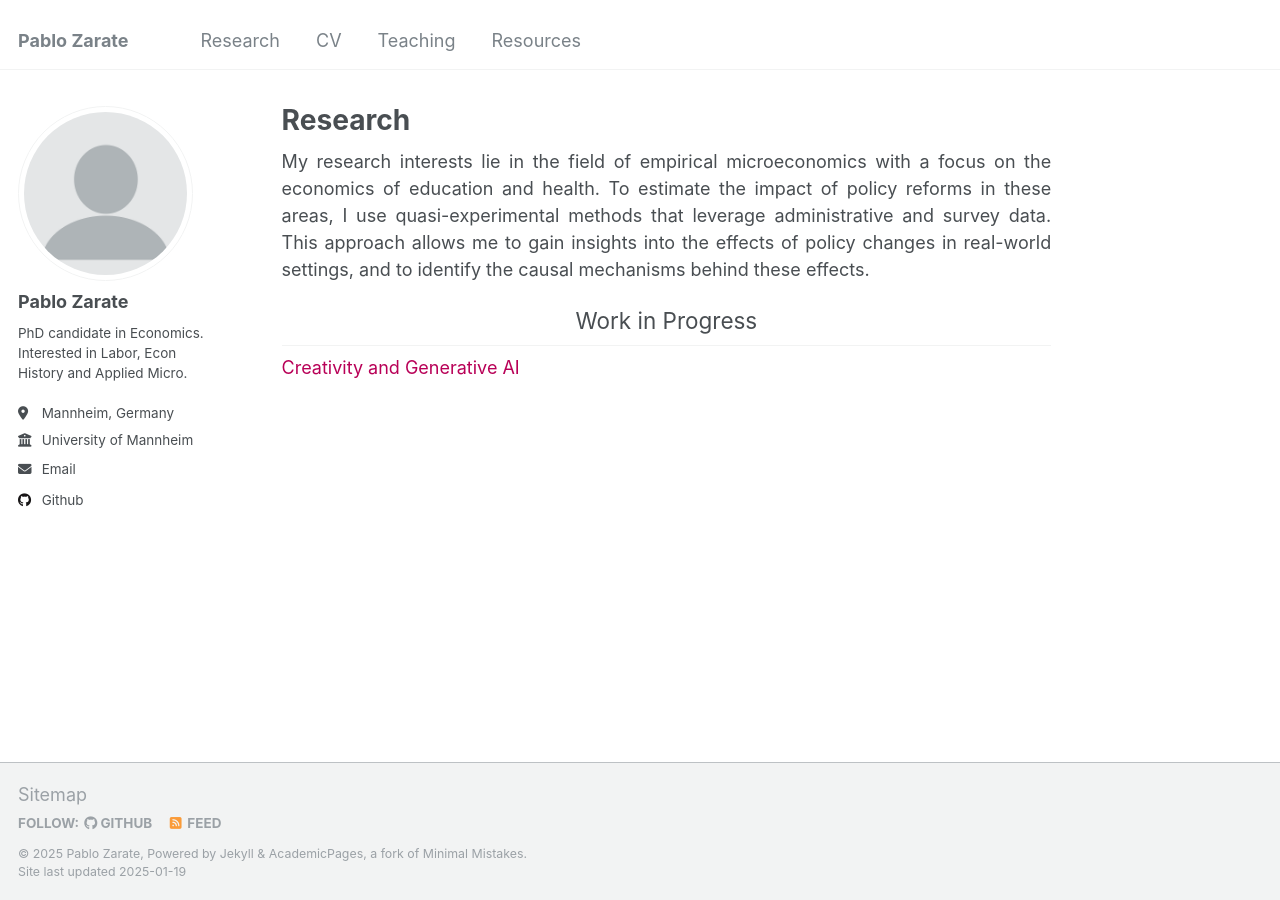
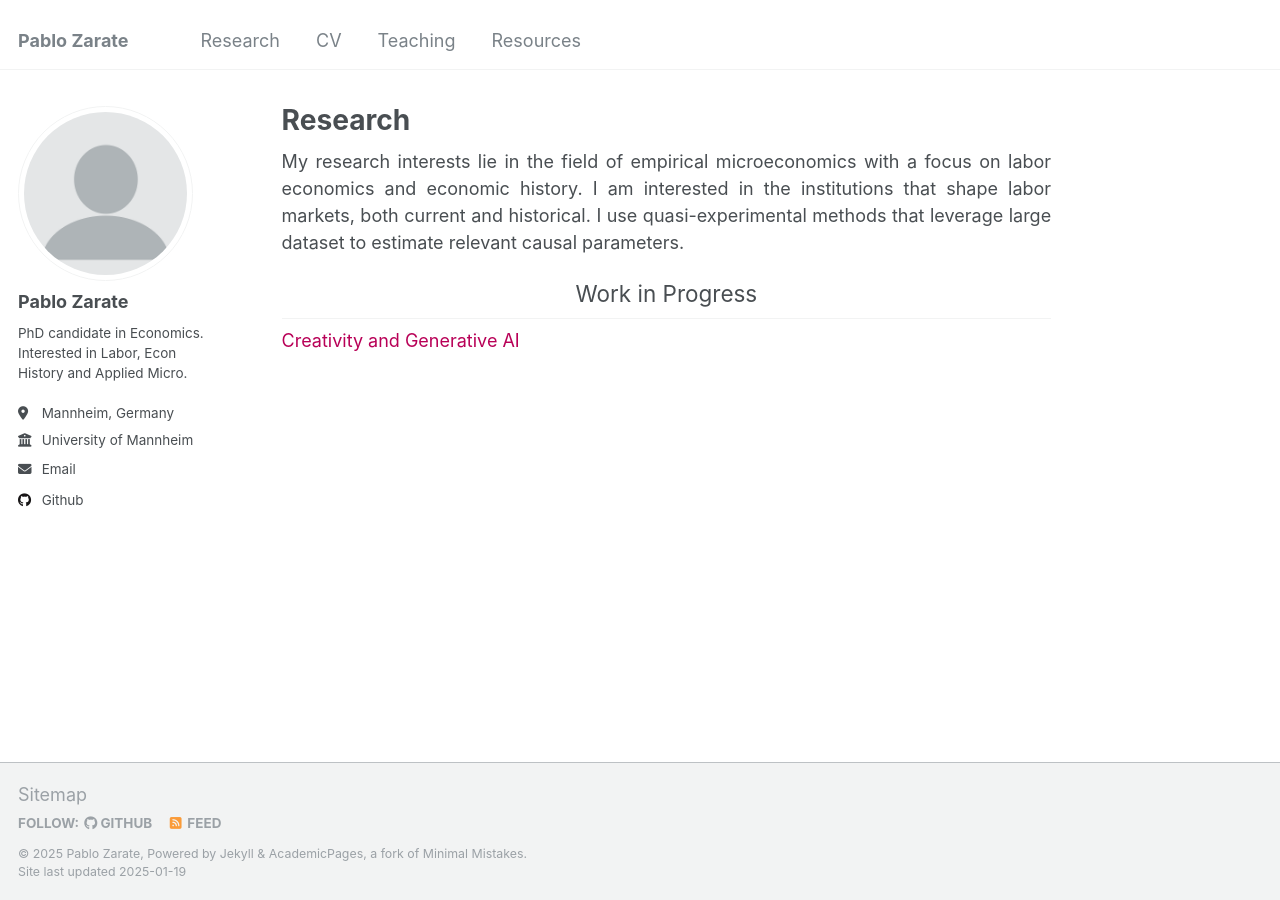
Before and after one commit to pblozarate/pblozarate.github.io, a Jekyll site: the page built from _pages/publications.md, in a window 1280 px wide. Built offline with Jekyll 4.4.1, drawn with Linux system fonts in a browser that asks for light colours.

Commit message:
Update publications.md

```diff
--- a/_pages/publications.md
+++ b/_pages/publications.md
@@ -6,7 +6,7 @@ author_profile: true
 ---
 
 <p align="justify">
-My research interests lie in the field of empirical microeconomics with a focus on the economics of education and health. To estimate the impact of policy reforms in these areas, I use quasi-experimental methods that leverage administrative and survey data. This approach allows me to gain insights into the effects of policy changes in real-world settings, and to identify the causal mechanisms behind these effects.
+My research interests lie in the field of empirical microeconomics with a focus on labor economics and economic history. I am interested in the institutions that shape labor markets, both current and historical. I use quasi-experimental methods that leverage large dataset to estimate relevant causal parameters.
 </p>
 
 <h2 style="margin-top: 15px; font-weight: normal; text-align: center;">Work in Progress</h2>
```
